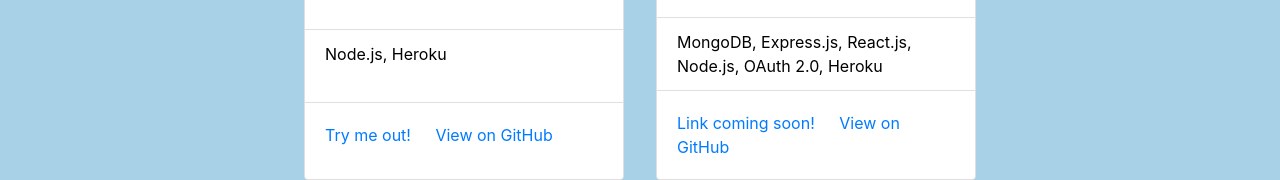
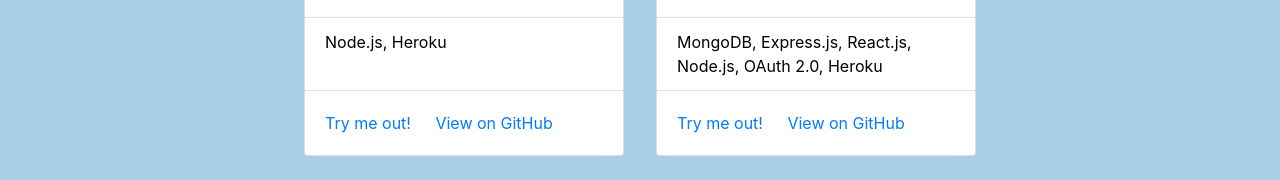
Before and after one commit to davhao/davhao.github.io, a plain HTML site: page projects.html in a window 1280 px wide. Shown: the part 778-958 px from the top of the page. After the commit the page ends 934 px from the top, so only its background shows below. Drawn offline with nearby package versions, Linux system fonts and the light colour scheme.

Commit message:
added link for tastify

```diff
--- a/projects.html
+++ b/projects.html
@@ -74,7 +74,7 @@
                         </ul>
                     </ul>
                     <div class="card-body">
-                        <a href="#" class="card-link">Link coming soon!</a>
+                        <a href="http://tastify.io" class="card-link">Try me out!</a>
                         <a href="https://github.com/davhao/Tastify" class="card-link">View on GitHub</a>
                     </div>
                 </div>
```
Also changed, not shown: 1 other file.
